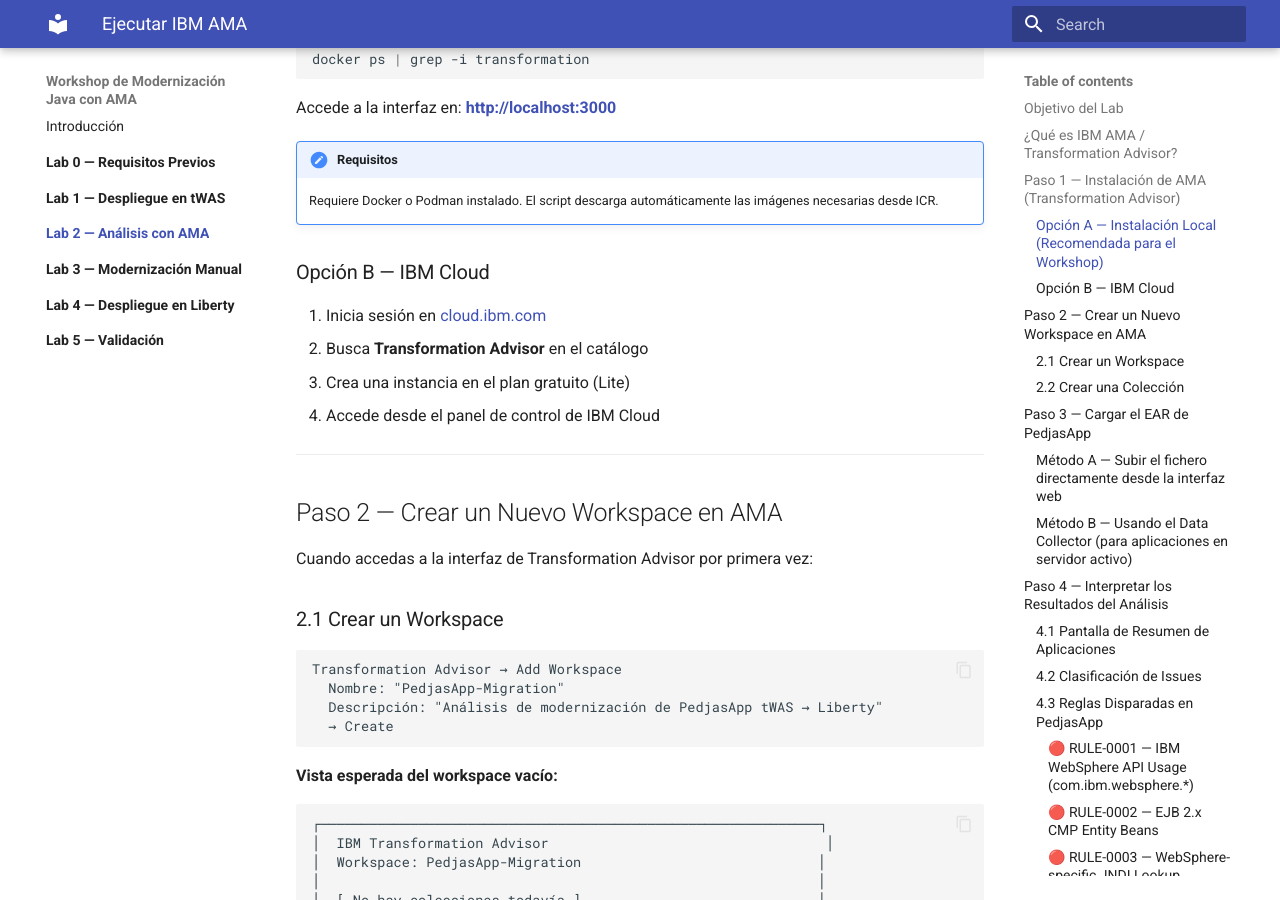
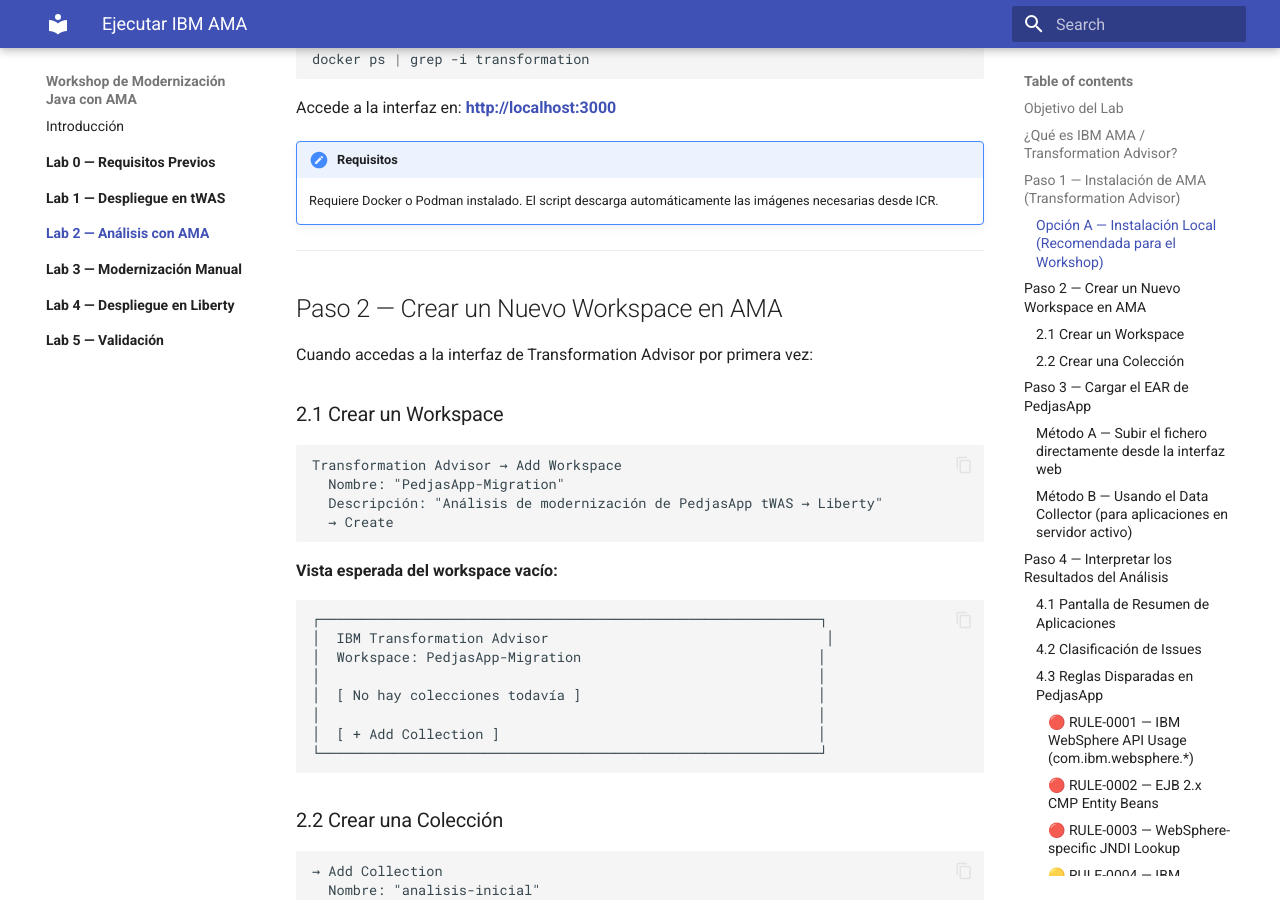
Before and after one commit to IBM-Automation-SPGI/java-mod-workshop, an MkDocs documentation site: the page built from docs/lab2/index.md, in a window 1280 px wide and 900 px high, scrolled down 1308 px. Built offline with MkDocs 1.6.1 and Material for MkDocs 9.7.7, drawn with Linux system fonts in a browser that asks for light colours; some of the changed text lies outside the part shown.

Commit message:
fix: remove IBM Cloud Transformation Advisor option B from lab0 and lab2

```diff
--- a/docs/lab2/index.md
+++ b/docs/lab2/index.md
@@ -52,13 +52,6 @@
 
 !!! note "Requisitos"
     Requiere Docker o Podman instalado. El script descarga automáticamente las imágenes necesarias desde ICR.
-
-### Opción B — IBM Cloud
-
-1. Inicia sesión en [cloud.ibm.com](https://cloud.ibm.com)
-2. Busca **Transformation Advisor** en el catálogo
-3. Crea una instancia en el plan gratuito (Lite)
-4. Accede desde el panel de control de IBM Cloud
 
 ---
 
```
Also changed, not shown: docs/lab0/index.md (+0 -4 lines).
